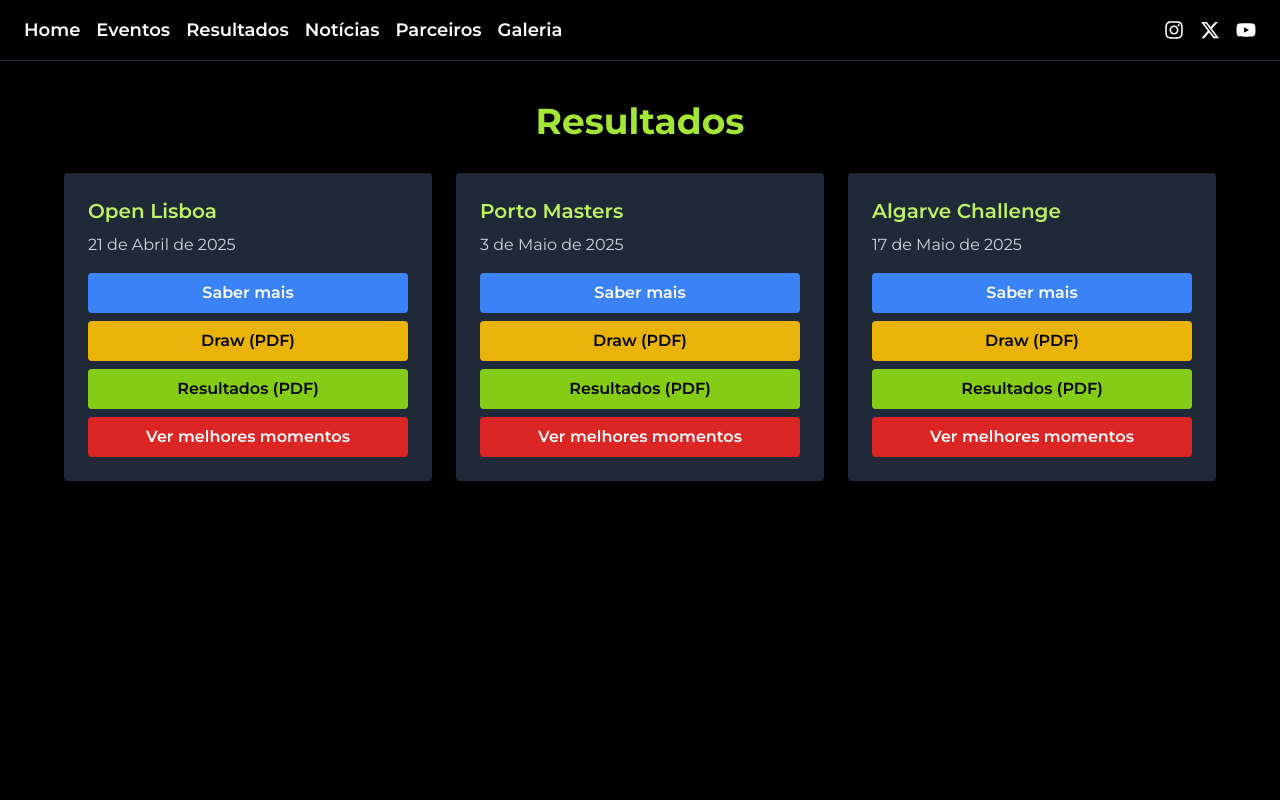
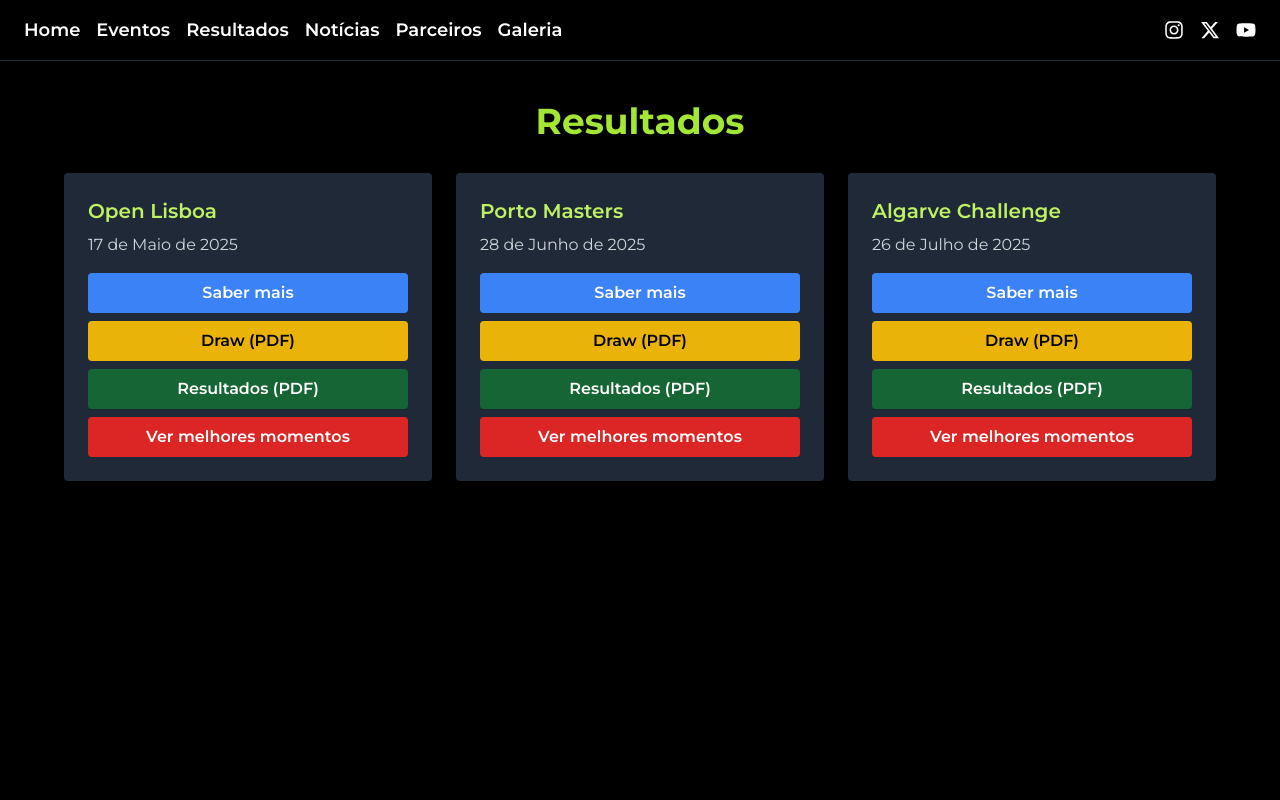
Before and after one commit to fernandesj99/FgolF, a Next.js app: page /resultados in a window 1280 px wide. Shown: the top 800 px of the page. Built offline with nearby package versions, Linux system fonts and the light colour scheme.

Commit message:
testar cor verde mais escura

```diff
--- a/src/data/resultados.ts
+++ b/src/data/resultados.ts
@@ -2,7 +2,7 @@
 export const resultados = [
     {
       nome: "Open Lisboa",
-      data: "21 de Abril de 2025",
+      data: "17 de Maio de 2025",
       slug: "open-lisboa",
       video: "https://www.youtube.com/channel/UCvP7RKs1x7wBHc2TZ_VpkWQ", // link real aqui
       draw: "/pdfs/open-lisboa-draw.pdf",
@@ -10,15 +10,15 @@ export const resultados = [
     },
     {
       nome: "Porto Masters",
-      data: "3 de Maio de 2025",
+      data: "28 de Junho de 2025",
       slug: "porto-masters",
-      video: "hhttps://www.youtube.com/channel/UCvP7RKs1x7wBHc2TZ_VpkWQ",
+      video: "https://www.youtube.com/channel/UCvP7RKs1x7wBHc2TZ_VpkWQ",
       draw: "/pdfs/porto-masters-draw.pdf",
       resultados: "/pdfs/porto-masters-resultados.pdf"
     },
     {
       nome: "Algarve Challenge",
-      data: "17 de Maio de 2025",
+      data: "26 de Julho de 2025",
       slug: "algarve-challenge",
       video: "https://www.youtube.com/channel/UCvP7RKs1x7wBHc2TZ_VpkWQ",
       draw: "/pdfs/algarve-draw.pdf",
--- a/src/pages/eventos.tsx
+++ b/src/pages/eventos.tsx
@@ -61,10 +61,12 @@ export default function Eventos() {
               </div>
 
 
+
               <div className="flex flex-col sm:flex-row justify-center items-center mt-6 space-y-2 sm:space-y-0 sm:space-x-2">
                 <button
                   onClick={() => setEventoSelecionado(evento.nome)}
-                  className="w-full sm:w-auto bg-lime-400 text-black font-bold px-4 py-2 rounded hover:bg-lime-300 transition transform hover:scale-105"
+                  className="w-full sm:w-auto bg-green-800 text-white font-bold px-4 py-2 rounded hover:bg-green-700 transition transform hover:scale-105"
+                /*className="w-full sm:w-auto bg-lime-400 text-black font-bold px-4 py-2 rounded hover:bg-lime-300 transition transform hover:scale-105" */
                 >
                   Inscrever
                 </button>
--- a/src/pages/index.tsx
+++ b/src/pages/index.tsx
@@ -14,9 +14,18 @@ export default function Home() {
           <p>Acompanha os eventos, explora os jogadores, vive a emoção.</p>
         </div>
 
+
         <Link href="/eventos">
-          <button className="mt-8 px-6 py-3 bg-lime-400 text-black font-bold rounded hover:bg-lime-300 transition">
-            Ver próximos eventos
+         {/*
+         <button className="mt-8 px-6 py-3 bg-lime-400 text-black font-bold rounded hover:bg-lime-300 transition">
+          */}
+         <button className="mt-8 px-6 py-3 bg-green-800 text-white font-bold rounded hover:bg-green-700 transition hover:scale-105">
+
+           Ver próximos eventos
+
+
+
+
           </button>
         </Link>
       </section>
@@ -26,7 +35,8 @@ export default function Home() {
         <div className="w-full max-w-md max-w-[90%]">
           <Link href={`/eventos/${slugDoEvento}`}>
             <div className="p-6 bg-blue-900 rounded shadow text-center cursor-pointer hover:bg-blue-800 transition">
-              <h2 className="text-xl font-semibold text-lime-400">Próximo Evento</h2>
+              <h2 className="text-xl font-semibold text-white-800">Próximo Evento</h2>
+           {/*<h2 className="text-xl font-semibold text-lime-400">Próximo Evento</h2>*/}
               <p className="mt-2 text-gray-300">Jamor, 17 de Maio de 2025 – 11h00</p>
               <Countdown targetDate="2025-05-17T11:00:00" />
             </div>
--- a/src/pages/resultados.tsx
+++ b/src/pages/resultados.tsx
@@ -13,7 +13,7 @@ export default function Resultados() {
             <p className="text-gray-300 mt-2">{evento.data}</p>
 
             <div className="mt-4 flex flex-col gap-2">
-              <Link href={`/resultados/${evento.slug}`}>
+              <Link href={`/eventos/${evento.slug}`}>
                 <button className="w-full bg-blue-500 text-white font-semibold px-4 py-2 rounded hover:bg-blue-600 transition">
                   Saber mais
                 </button>
@@ -36,7 +36,8 @@ export default function Resultados() {
                 rel="noopener noreferrer"
                 className="w-full"
               >
-                <button className="w-full bg-lime-500 text-black font-semibold px-4 py-2 rounded hover:bg-lime-400 transition">
+            {/* <button className="w-full bg-lime-500 text-black font-semibold px-4 py-2 rounded hover:bg-lime-400 transition"> */}
+                <button className="w-full bg-green-800 text-white font-semibold px-4 py-2 rounded hover:bg-green-700 transition">
                   Resultados (PDF)
                 </button>
               </a>
--- a/src/pages/resultados/algarve-challenge.tsx
+++ b/src/pages/resultados/algarve-challenge.tsx
@@ -2,7 +2,7 @@ export default function AlgarveChallengeResultado() {
     return (
       <div className="min-h-screen bg-black text-white px-6 py-12">
         <h1 className="text-4xl font-bold text-lime-400 mb-4">Algarve Challenge</h1>
-        <p className="mb-1">Data: 17 de Maio de 2025</p>
+        <p className="mb-1">Data: 26 de Julho de 2025</p>
         <p className="mb-1">Hora: 10h00</p>
         <p className="mb-4">Local: Vilamoura Golf Resort</p>
 
--- a/src/pages/resultados/open-lisboa.tsx
+++ b/src/pages/resultados/open-lisboa.tsx
@@ -2,7 +2,7 @@ export default function OpenLisboaResultado() {
     return (
       <div className="min-h-screen bg-black text-white px-6 py-12">
         <h1 className="text-4xl font-bold text-lime-400 mb-4">Open Lisboa</h1>
-        <p className="mb-1">Data: 21 de Abril de 2025</p>
+        <p className="mb-1">Data: 17 de Maio de 2025</p>
         <p className="mb-1">Hora: 11h00</p>
         <p className="mb-4">Local: Jamor</p>
 
--- a/src/pages/resultados/porto-masters.tsx
+++ b/src/pages/resultados/porto-masters.tsx
@@ -2,7 +2,7 @@ export default function PortoMastersResultado() {
     return (
       <div className="min-h-screen bg-black text-white px-6 py-12">
         <h1 className="text-4xl font-bold text-lime-400 mb-4">Porto Masters</h1>
-        <p className="mb-1">Data: 3 de Maio de 2025</p>
+        <p className="mb-1">Data: 28 de Junho de 2025</p>
         <p className="mb-1">Hora: 14h00</p>
         <p className="mb-4">Local: Campo de Golfe de Espinho</p>
 
```
Also changed, not shown: 2 other files (tests, documents, lock files or other folders).
